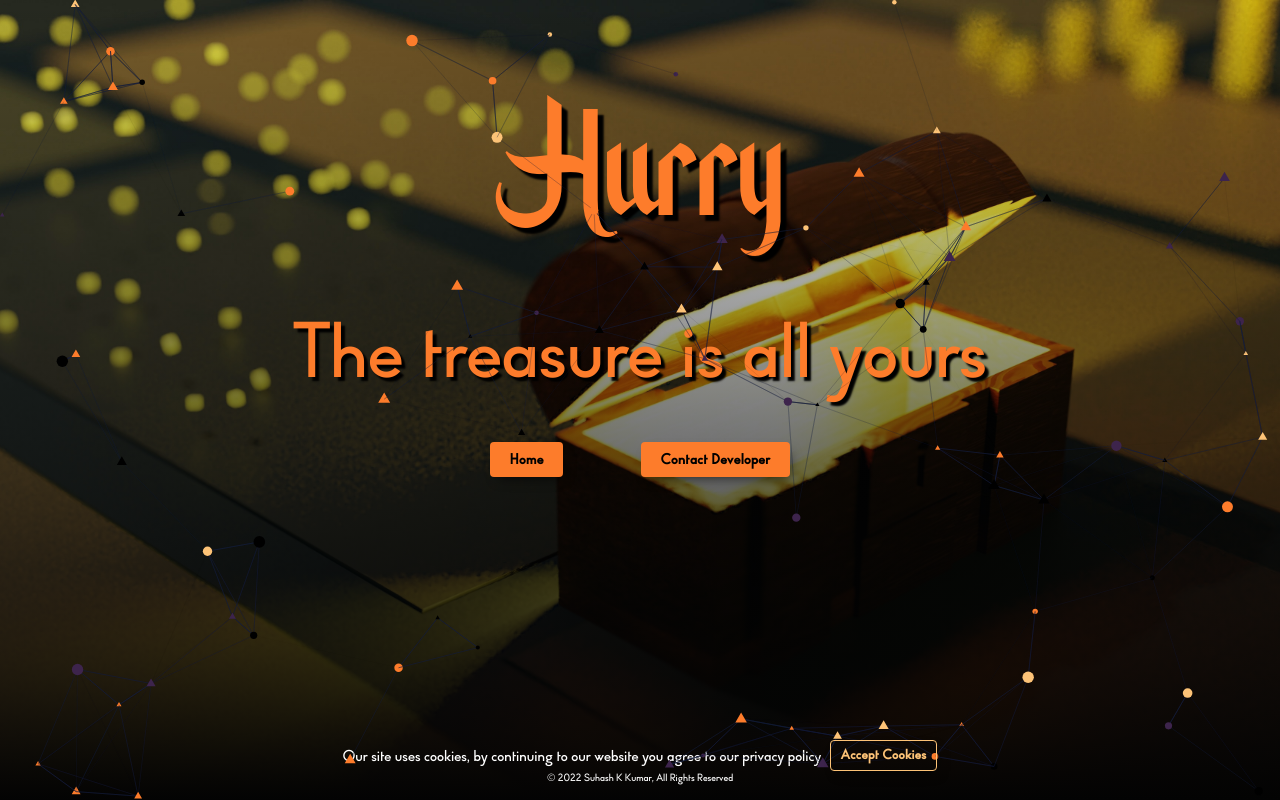
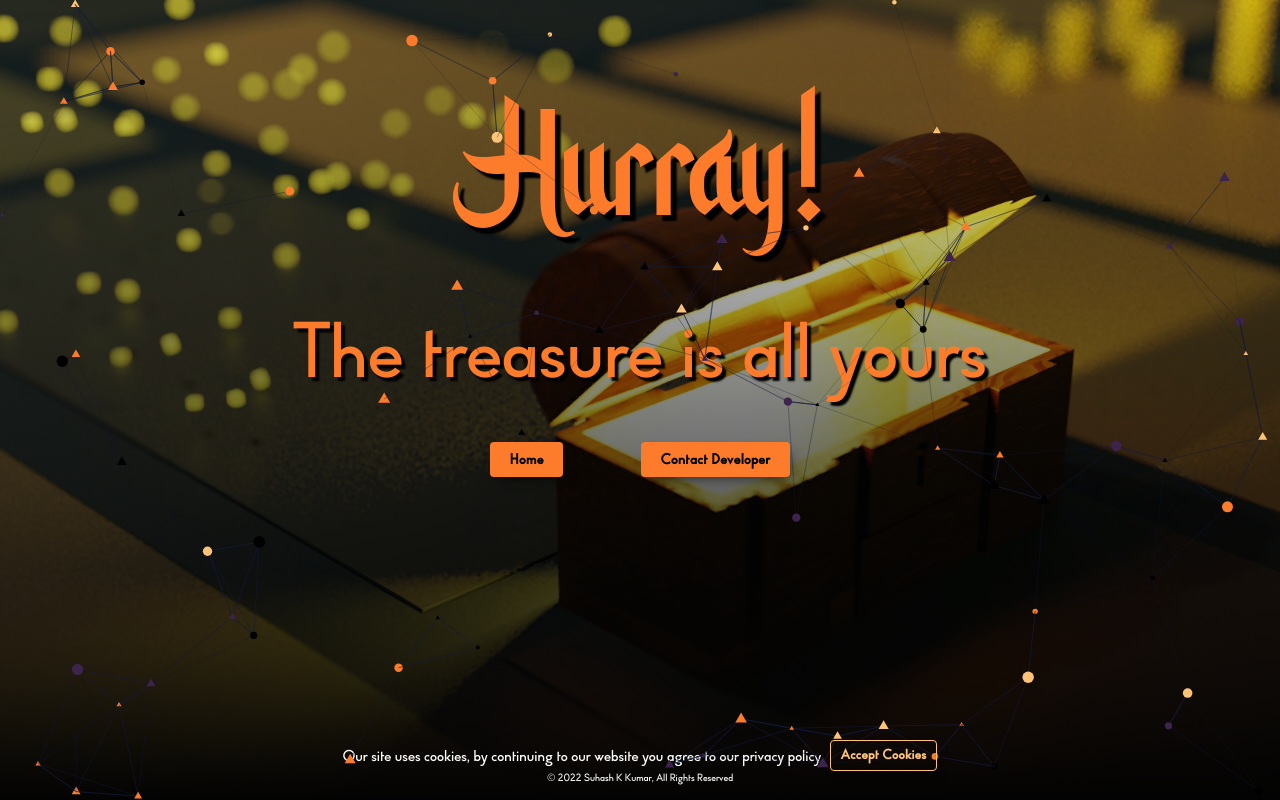
Before and after one commit to SuhashKKumar/treasure-hunt-react, a React (Create React App) app: page /here in a window 1280 px wide. Built offline with nearby package versions, Linux system fonts and the light colour scheme; a web font is replaced by a local one.

Commit message:
path name changes

```diff
--- a/src/components/CorrectPath.jsx
+++ b/src/components/CorrectPath.jsx
@@ -19,13 +19,13 @@ const CorrectPath = () => {
   return (
     <div className="treasure_path">
     <FeedbackForm form={form} setForm={setForm} />
-      <h1>Hurry</h1>
+      <h1>Hurray!</h1>
       <h2> The treasure is all yours</h2>
       <div className="buttons_container">
         <Button onClick={NavigateToHome}>Home</Button>
         <Buttons CookiesHandler={FormHandler} name={"Contact Developer"} />
       </div>
-      <ParticlesComponent />
+      <ParticlesComponent/>
       <Footer />
     </div>
   );
--- a/src/components/WrongEntry.jsx
+++ b/src/components/WrongEntry.jsx
@@ -11,7 +11,7 @@ const WrongEntry = ({pathName}) => {
   return (
     <div className='homepage_parent wrong_entry' >
         <h1>Oops!</h1>
-        <h2> The treasure isn't with {pathName}</h2>
+        <h2> The treasure isn't with<br/>{pathName.replaceAll('_',' ')}</h2>
         <div className="wrong_entry_button">
         <Button  onClick={NavigateToHome} >Continue Hunting</Button>
         </div>
```
